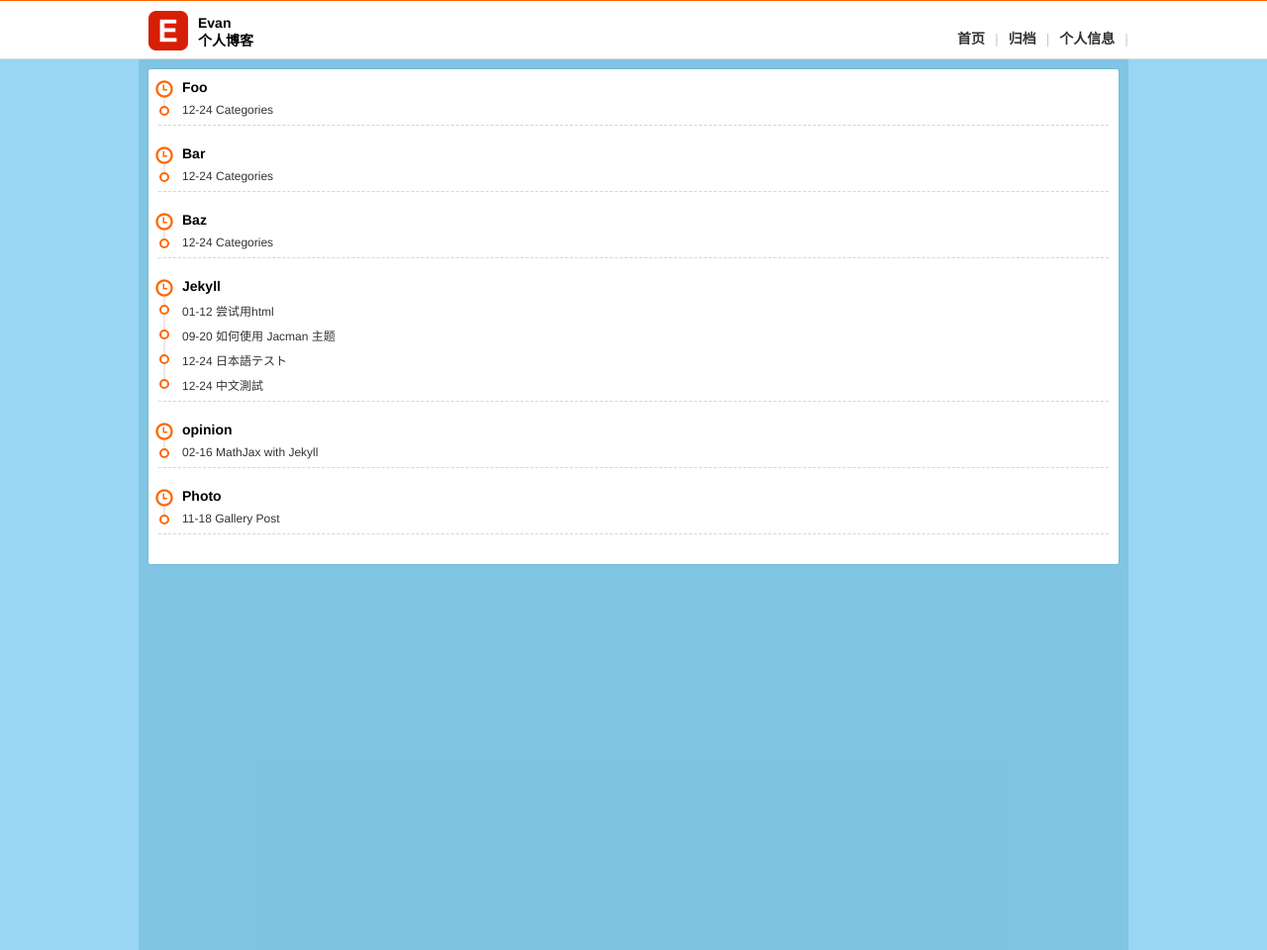
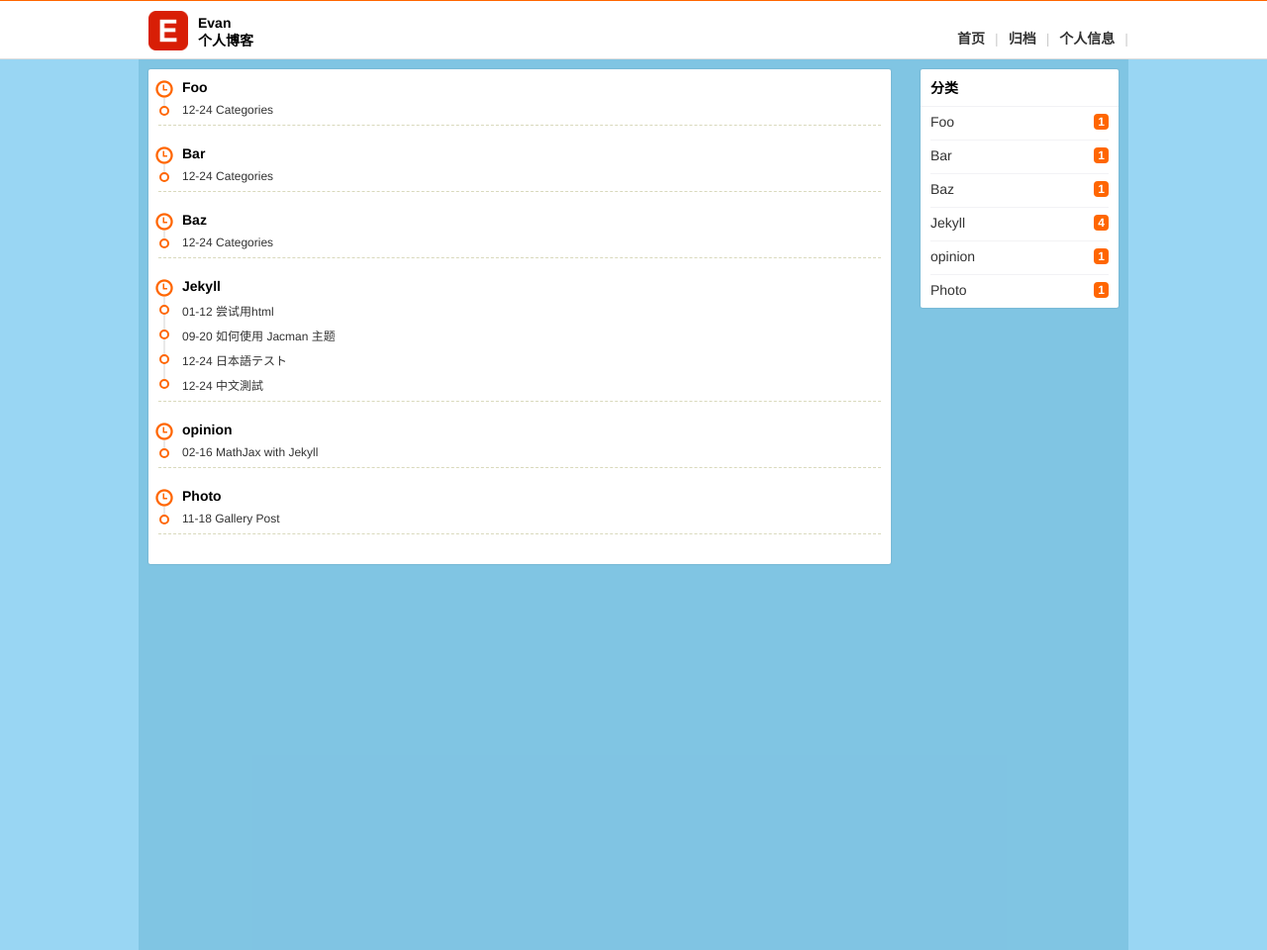
Before and after one commit to bnuephjx/bnuephjx.github.io, a Jekyll site: the page built from categories/index.html, in a window 1280 px wide. Shown: the whole page at 99% size. Built offline with Jekyll 4.4.1, drawn with Linux system fonts in a browser that asks for light colours.

Commit message:
no message

```diff
--- a/_includes/_views/categories.html
+++ b/_includes/_views/categories.html
@@ -1,4 +1,5 @@
 <div class="blogContent clearfix">
+    <div class="blogContentLeft">
     <section class="blogCategories">
     {% if site.categories | size != 0 %}
     {% for item in site.categories  %}
@@ -11,7 +12,7 @@
                 <div class="eui-timeline-content" id="#{{ item[0] }}">{{ item[0] }}</div>
             </li>
             {% for p in item[1] | size %}
-                <li class="eui-timeline-item">
+                <li class="eui-timeline-item" itemscope itemprop="blogPost">
                     <div class="eui-timeline-tail"></div>
                     <div class="eui-timeline-head"></div>
                     <div class="eui-timeline-content">
@@ -26,6 +27,32 @@
     {% endfor %}
     {% endif %}
     </section>
+    </div>
+    <div class="blogContentRight">
+       {% if site.categories | size != 0 %}
+        <div class="classify">
+            <div class="blogTxt">分类</div>
+            <ul class='classifyBox'>
+                <!-- key[0]表示名称，value[1]表示数量  -->
+                {% for item in site.categories %}
+                    <li>
+                        <a href="{{ site.baseurl }}/categories/#{{ item[0] }}" title="{{ item[0] }}">
+                            <p class="txt">
+                                {{ item[0] }}
+                            </p>
+                            <!-- 通过这里获取数量 -->
+                            {% if item[1].size > 99 %}
+                                <span class='classifyNum'>99+</span>
+                            {% else %}
+                                <span class='classifyNum'>{{ item[1] | size }}</span>
+                            {% endif %}
+                        </a>
+                    </li>
+                {% endfor %}
+            </ul>
+        </div>
+        {% endif %}
+    </div>
 </div>
 <div class='backTop'>↑</div>
 {% include _component/footerWithJS.html %}
```
